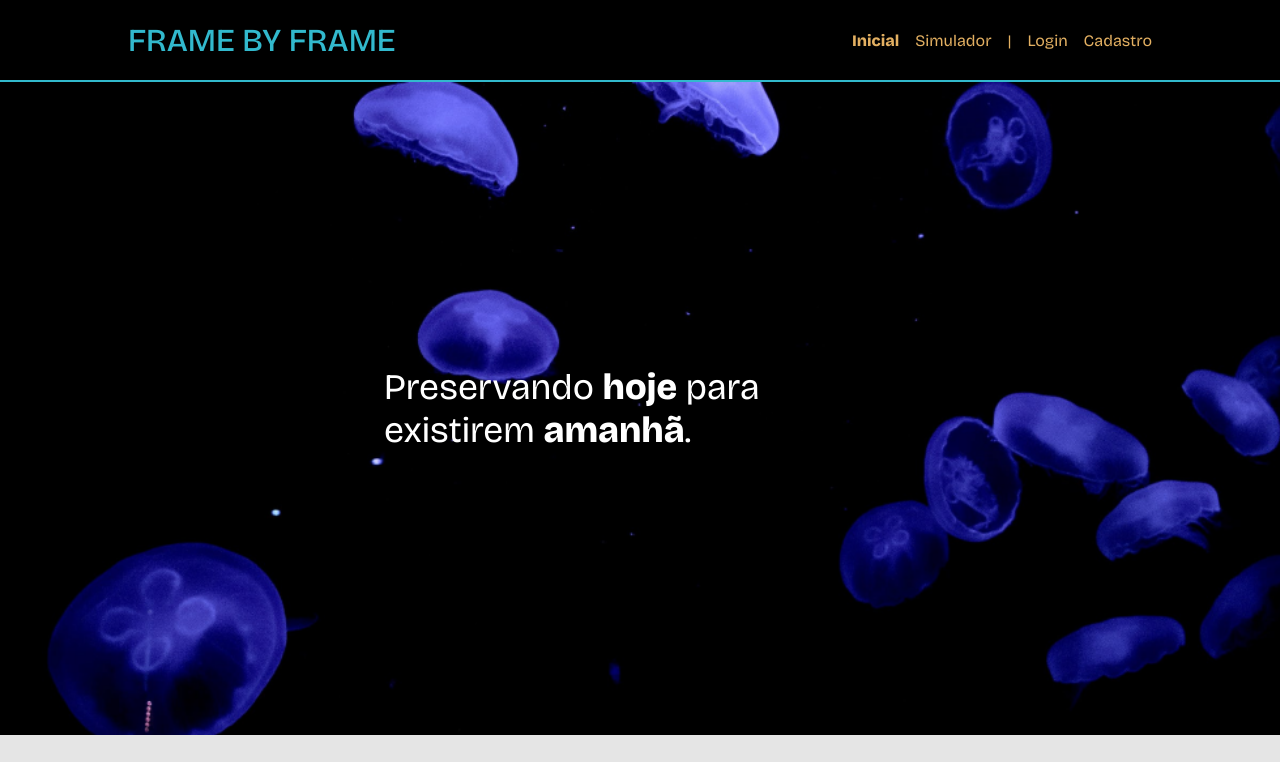
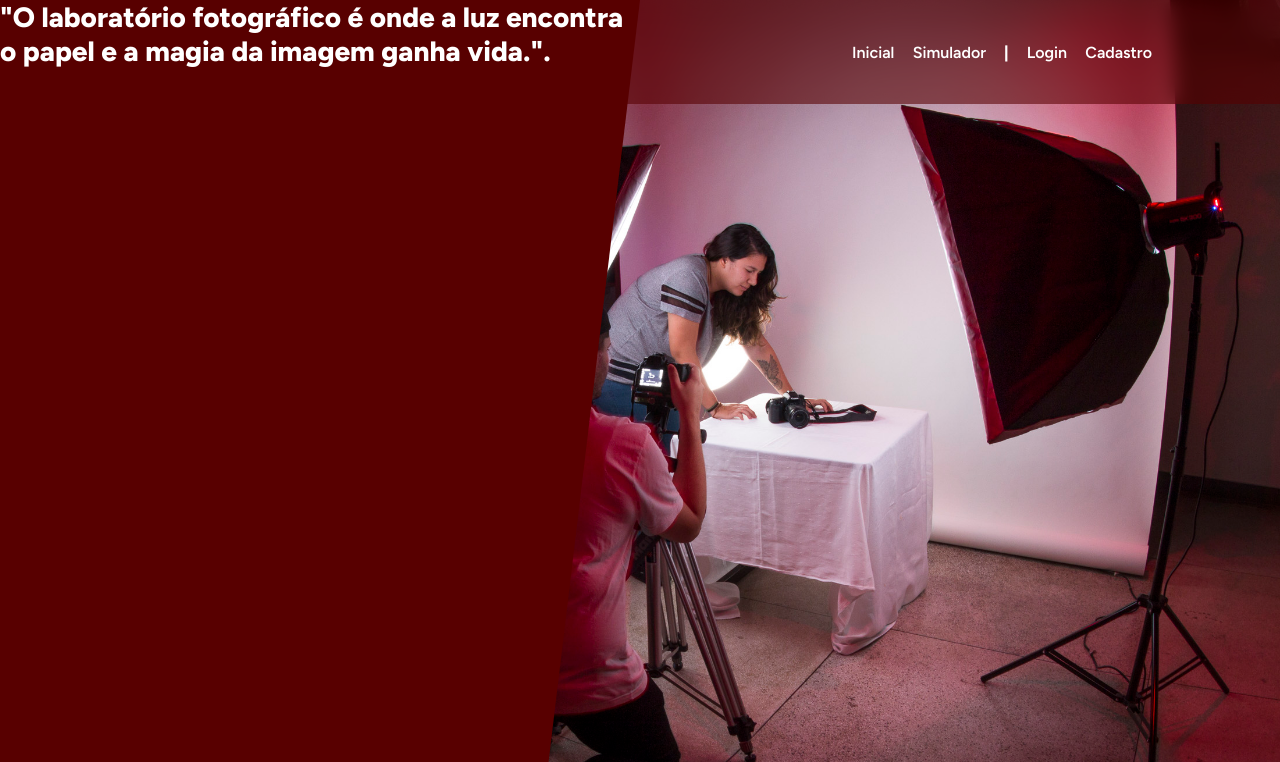
Before and after one commit to Thiago-Prates/Frame-by-Frame, a website: page public/index.html in a window 1280 px wide. Shown: the top 762 px of the page. Drawn offline with nearby package versions, Linux system fonts and the light colour scheme.

Commit message:
Adicionando página com css

```diff
--- a/public/css/estilo.css
+++ b/public/css/estilo.css
@@ -1,30 +1,27 @@
-@import url('https://fonts.googleapis.com/css2?family=Bricolage+Grotesque:opsz,wght@12..96,200..800&display=swap');
+@import url('https://fonts.googleapis.com/css2?family=Figtree:ital,wght@0,300..900;1,300..900&display=swap');
 
+*{
+  font-family: "Figtree", sans-serif;
+  margin: 0;
 
-body {
-  margin: 0;
-  padding: 0;
-  font-family: "Bricolage Grotesque", sans-serif;
-  background-color: black;
 }
 
-:root {
-  --tamanho-header: 80px;
-  --tamanho-banner: calc(100vh - var(--tamanho-header) - var(--tamanho-footer) - 2px);
-  --tamanho-simulador: calc(100vh - var(--tamanho-header) - var(--tamanho-footer) - 2px);
-  --tamanho-login: calc(100vh - var(--tamanho-header) - var(--tamanho-footer) - 2px);
-  --tamanho-footer: 65px;
-}
 
 .container {
   display: flex;
   width: 80%;
   margin: auto;
+
 }
 
+
 .header {
-  height: var(--tamanho-header);
-  border-bottom: 2px solid #32b9cd;
+  margin: 0;
+  position: fixed;
+  width: 100%;
+  height: 13vh;
+  background-color: rgba(88, 0, 0, 0.571);
+  backdrop-filter: blur(10px);
 }
 
 .header .container {
@@ -35,7 +32,13 @@ body {
 
 .header a {
   text-decoration: none;
-  color: #e3b062;
+  color: #ffffff;
+  font-weight: 600;
+  transition: all 0.3s;
+}
+
+.header a:hover{
+  color: black;
 }
 
 .agora {
@@ -43,18 +46,19 @@ body {
 }
 
 .navbar {
+  font-weight: 900;
   width: 300px;
   display: flex;
   align-items: center;
   justify-content: space-between;
   list-style: none;
-  color: #e3b062;
+  color: #ffffff;
 }
 
 .titulo {
-  color: #32b9cd;
+  color: #ffffff;
   width: fit-content;
-  font-weight: 500;
+  font-weight: 600;
 }
 
 .header h1 {
@@ -64,23 +68,42 @@ body {
 /* BANNER */
 
 .banner {
-  height: var(--tamanho-banner);
+  height: 100vh;
   color: white;
-  background-image: url('../assets/imgs/bg-jelly-fish-para-home.png');
+  background: url('../assets/imgs/img_inicial.png');
   background-size: cover;
 }
 
 .banner .container {
-  justify-content: center;
   align-items: center;
   height: 100%;
+  width: 100%;
+  display: flex;
+}
+
+.cont_inicial_texto{
+  clip-path: polygon(0% 0%, 100% 0%, 85% 100%, 0% 100%);
+  background-color: rgb(88, 0, 0);
+  width: 50%;
+  height: 100%;
+}
+.texto_cont{
+  width: 50%;
+}
+
+.div_cont{
+  width: 50%;
+  height: 100%;
+  background-color: rgb(88, 0, 0);
+
 }
 
 .banner .container p {
-  width: 50%;
+  width: 100%;
   margin: 0;
   padding: 0;
-  font-size: 36px;
+  font-weight: 800;
+  font-size: 28px;
 }
 
 .banner .container span {
--- a/public/index.html
+++ b/public/index.html
@@ -39,8 +39,11 @@
 
     <div class="banner">
       <div class="container">
-        <p>Preservando <span>hoje</span> para existirem <span>amanhã</span>.</p>
+        <div class="cont_inicial_texto">
+        <p>"O laboratório fotográfico é onde a luz encontra o papel e a magia da imagem ganha vida.".</p>
       </div>
+      </div>
+
     </div>
 
     <div class="social">
```
Also changed, not shown: public/assets/imgs/img_inicial.png (added).
